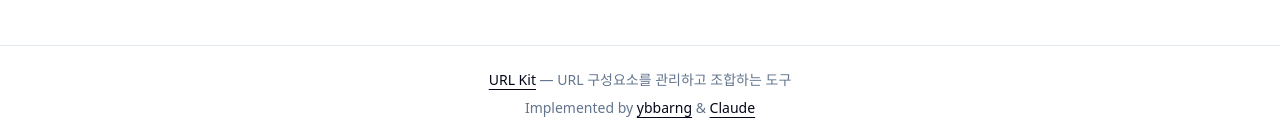
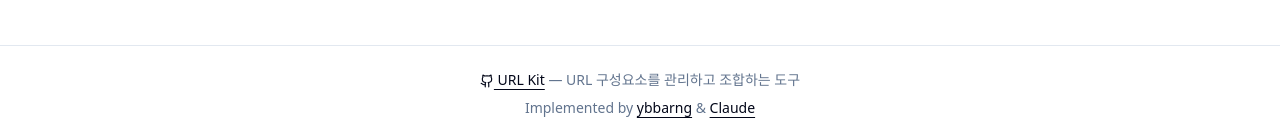
Before and after one commit to ybbarng/url.byb.kr, a Next.js app: page / in a window 1280 px wide. Shown: the part 658-797 px from the top of the page. Built offline with nearby package versions, Linux system fonts and the light colour scheme.

Commit message:
style: 푸터 URL Kit 링크 옆에 GitHub 로고 아이콘 추가

```diff
--- a/src/components/layout/footer.tsx
+++ b/src/components/layout/footer.tsx
@@ -1,3 +1,5 @@
+import { Github } from "lucide-react";
+
 export function Footer() {
   return (
     <footer className="border-t">
@@ -9,7 +11,7 @@
             rel="noopener noreferrer"
             className="font-medium text-foreground underline underline-offset-4 hover:text-primary"
           >
-            URL Kit
+            <Github className="inline h-3.5 w-3.5" /> URL Kit
           </a>
           {" — URL 구성요소를 관리하고 조합하는 도구"}
         </p>
```
